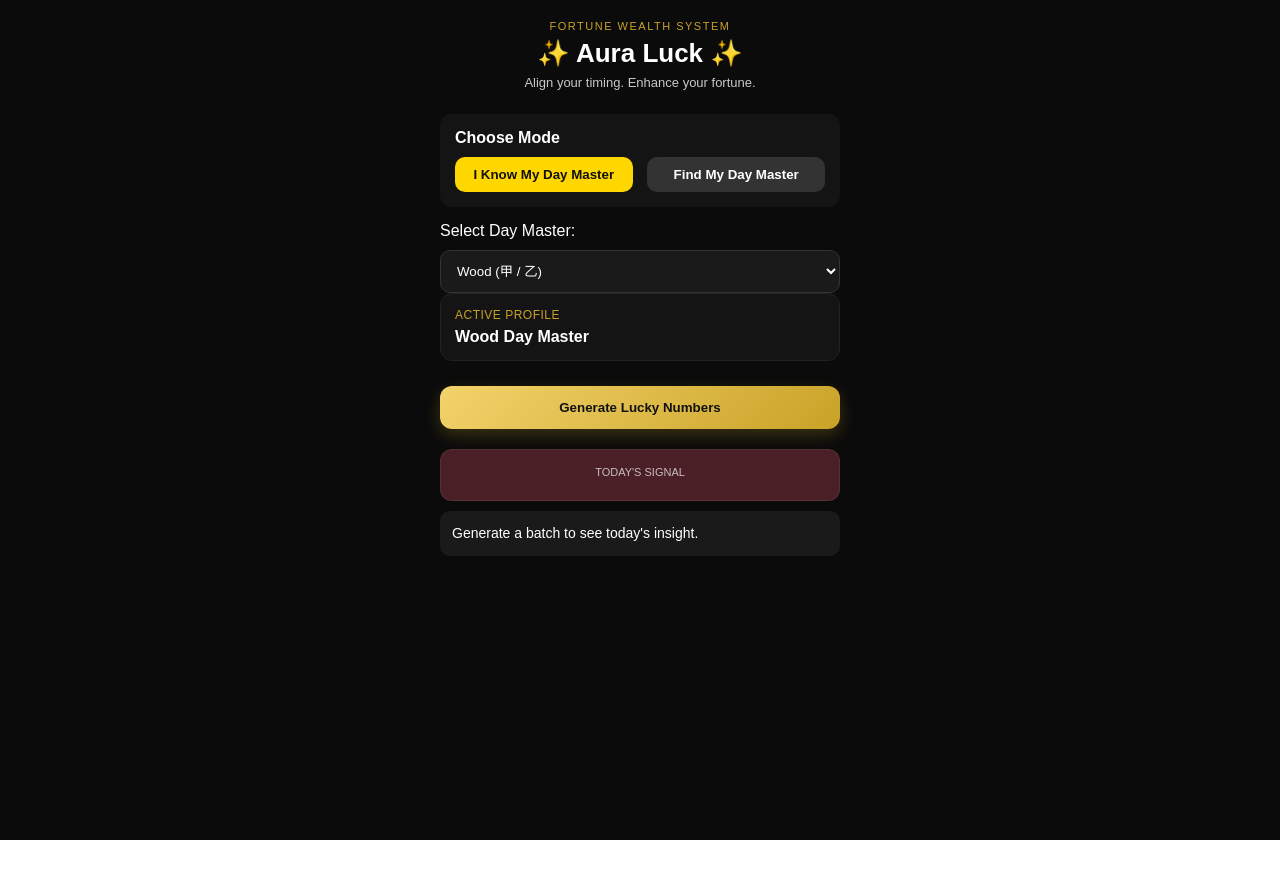
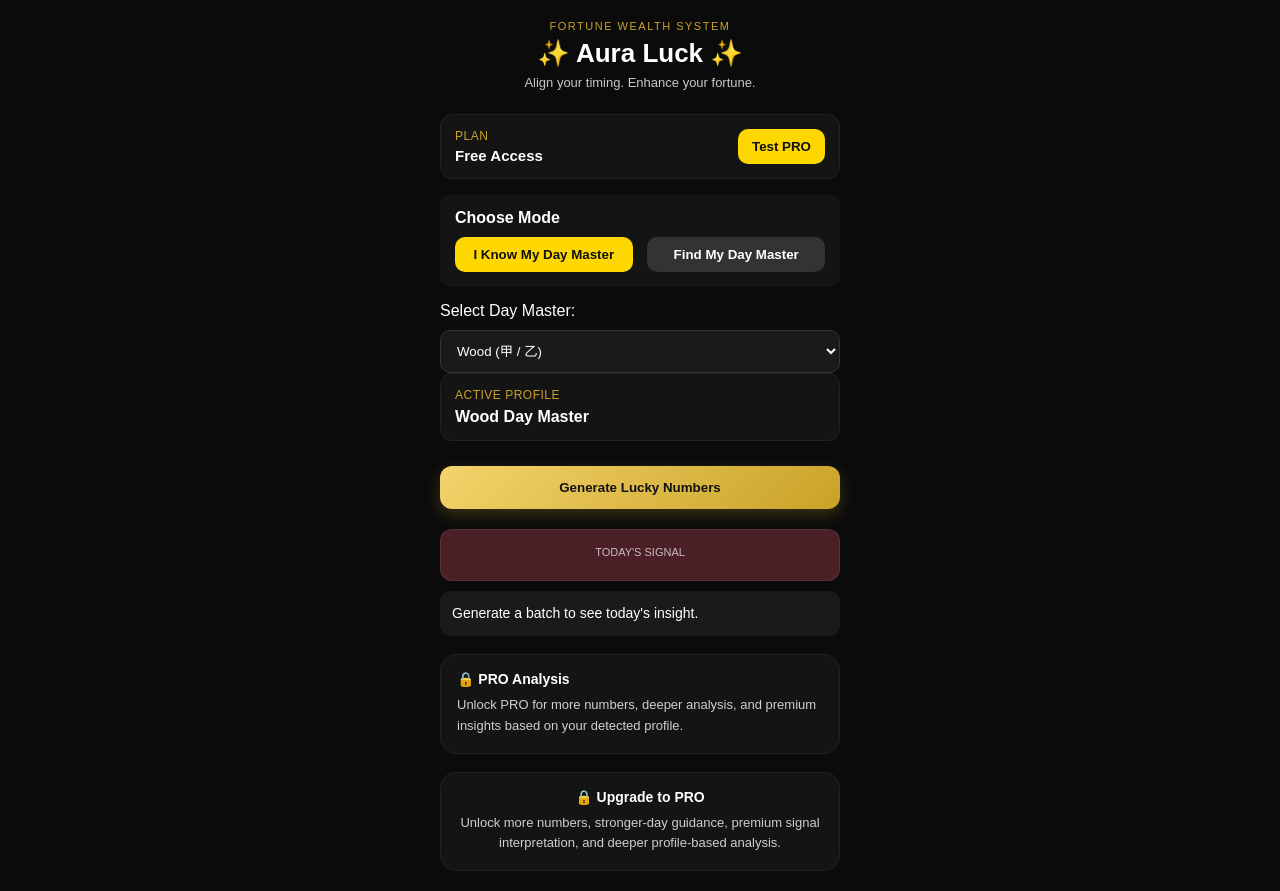
Before and after one commit to streemx82/bazi-engine, a React (Create React App) app: page / in a window 1280 px wide. Before the commit the page ends 840 px from the top, so only its background shows below. Built offline with nearby package versions, Linux system fonts and the light colour scheme.

Commit message:
Add PRO system and calculator

```diff
--- a/src/App.js
+++ b/src/App.js
@@ -14,6 +14,7 @@ export default function App() {
   const [sex, setSex] = useState("M");
   const [calculatedResult, setCalculatedResult] = useState("");
   const [isCalculating, setIsCalculating] = useState(false);
+  const [isPro, setIsPro] = useState(false);
 
   function getWealthDigits(type) {
     if (type === "wood") return ["2", "5", "8"];
@@ -118,7 +119,7 @@ export default function App() {
 
     insightText += ` ${highCount} high probability numbers detected in this batch.`;
 
-    setResults(generated.slice(0, 5));
+    setResults(generated.slice(0, isPro ? 10 : 5));
     setSignal(signalText);
     setInsight(insightText);
   }
@@ -234,6 +235,50 @@ async function calculateDayMaster() {
           }}>
             Align your timing. Enhance your fortune.
           </div>
+        </div>
+
+        <div
+          style={{
+            background: "#141414",
+            padding: "14px",
+            borderRadius: "12px",
+            marginBottom: "15px",
+            border: "1px solid #222",
+            display: "flex",
+            justifyContent: "space-between",
+            alignItems: "center"
+          }}
+        >
+          <div>
+            <div
+              style={{
+                fontSize: "12px",
+                color: "#c9a227",
+                marginBottom: "4px",
+                letterSpacing: "0.5px"
+              }}
+            >
+              PLAN
+            </div>
+            <div style={{ fontSize: "15px", fontWeight: "bold" }}>
+              {isPro ? "PRO Access" : "Free Access"}
+            </div>
+          </div>
+
+          <button
+            onClick={() => setIsPro(!isPro)}
+            style={{
+              padding: "10px 14px",
+              borderRadius: "10px",
+              border: "none",
+              background: isPro ? "#333" : "gold",
+              color: isPro ? "white" : "#111",
+              fontWeight: "bold",
+              cursor: "pointer"
+            }}
+          >
+            {isPro ? "Disable PRO" : "Test PRO"}
+          </button>
         </div>
 
         <div style={{
@@ -566,6 +611,82 @@ async function calculateDayMaster() {
               </div>
             </div>
           ))}
+
+          <div
+            style={{
+              marginTop: "18px",
+              padding: "16px",
+              background: "#141414",
+              borderRadius: "16px",
+              border: "1px solid #222"
+            }}
+          >
+            <div
+              style={{
+                fontSize: "14px",
+                fontWeight: "bold",
+                marginBottom: "8px"
+              }}
+            >
+              {isPro ? "🔓 PRO Analysis" : "🔒 PRO Analysis"}
+            </div>
+
+            {isPro ? (
+              <div
+                style={{
+                  fontSize: "13px",
+                  lineHeight: "1.6",
+                  color: "#d0d0d0"
+                }}
+              >
+                Stronger-day analysis enabled. Extended batch output, deeper profile usage,
+                and premium guidance are active in this mode.
+              </div>
+            ) : (
+              <div
+                style={{
+                  fontSize: "13px",
+                  lineHeight: "1.6",
+                  color: "#d0d0d0"
+                }}
+              >
+                Unlock PRO for more numbers, deeper analysis, and premium insights based on
+                your detected profile.
+              </div>
+            )}
+          </div>
+
+          <div
+            style={{
+              marginTop: "18px",
+              padding: "16px",
+              background: "#141414",
+              borderRadius: "16px",
+              border: "1px solid #222",
+              textAlign: "center"
+            }}
+          >
+            <div
+              style={{
+                fontSize: "14px",
+                fontWeight: "bold",
+                marginBottom: "8px"
+              }}
+            >
+              🔒 Upgrade to PRO
+            </div>
+            <div
+              style={{
+                fontSize: "13px",
+                lineHeight: "1.6",
+                color: "#cfcfcf"
+              }}
+            >
+              Unlock more numbers, stronger-day guidance, premium signal interpretation,
+              and deeper profile-based analysis.
+            </div>
+          </div>
+
       </div>
     </div>
   );
```
